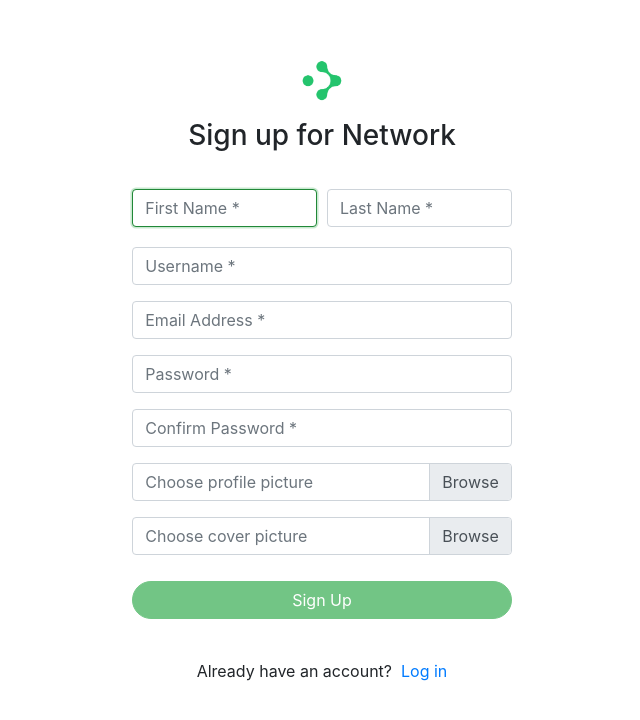
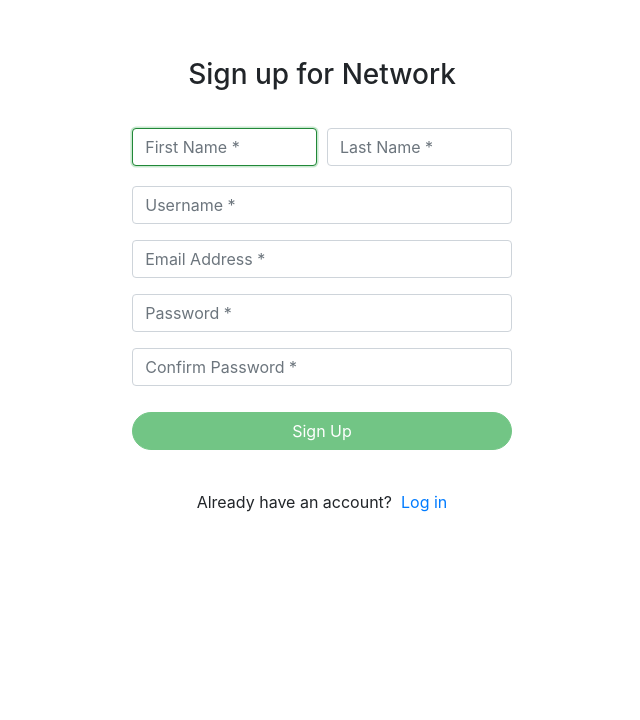
Before and after one commit to gowtham6828/SDP-Project, a Django app: page /n/register in a window 1280 px wide. Shown: the top 720 px of the page, without its empty margins (318-958 px from the left). Run offline with Django 3.2, Linux system fonts and the light colour scheme; some libraries are stand-ins or nearby versions.

Commit message:
Update register.html

```diff
--- a/network/templates/network/register.html
+++ b/network/templates/network/register.html
@@ -1,5 +1,4 @@
 {% extends "network/layout2.html" %}
-
 {% load static %}
 
 {% block title %}
@@ -7,19 +6,60 @@
 {% endblock %}
 
 {% block script %}
-    <script type"text/javascript" src="{% static 'network/signup.js' %}"></script>
+    <script type="text/javascript" src="{% static 'network/signup.js' %}"></script>
+    <script>
+        function validateSignUpForm() {
+            var firstName = document.querySelector('.fname').value;
+            var lastName = document.querySelector('.lname').value;
+            var username = document.querySelector('.usrname').value;
+            var email = document.querySelector('.email').value;
+            var password = document.querySelector('.pswd').value;
+            var confirmPassword = document.querySelector('.cpswd').value;
+
+            var emailRegex = /^[a-zA-Z0-9._%+-]+@(gmail\.com|yahoo\.com|yahoo\.in)$/;
+
+            // Validating first name, last name, and username (cannot be empty)
+            if (firstName.trim() === '' || lastName.trim() === '' || username.trim() === '') {
+                alert("First name, last name, and username cannot be empty.");
+                return false;
+            }
+
+            // Validating email format
+            if (!email.match(emailRegex)) {
+                alert("Invalid email format. Please enter a valid Gmail or Yahoo email address.");
+                return false;
+            }
+
+            // Validating password (at least 8 characters, including one uppercase letter, one lowercase letter, one number, and one special character)
+            var passwordRegex = /^(?=.*[a-z])(?=.*[A-Z])(?=.*\d)(?=.*[!@#$%^&*])[A-Za-z\d!@#$%^&*]{8,}$/;
+            if (!password.match(passwordRegex)) {
+                document.getElementById('password-error').innerText = "Invalid password format. Password must be at least 8 characters long and contain at least one uppercase letter, one lowercase letter, one number, and one special character.";
+                return false;
+            } else {
+                document.getElementById('password-error').innerText = ""; // Clearing error message if password is valid
+            }
+
+            // Validating password and confirm password match
+            if (password !== confirmPassword) {
+                alert("Passwords do not match.");
+                return false;
+            }
+
+            return true;
+        }
+    </script>
 {% endblock %}
 
 {% block body %}
     <div class="user-box" style="margin-top: 6vh;">
         <div>
             <center>
-                <img src="{% static 'network/Images/logo_icon.png' %}" height="45em" style="margin-bottom: 2vh;">
-                <h3>Sign up for Network</h2><br>
+                <!-- <img src="{% static 'network/Images/logo_icon.png' %}" height="45em" style="margin-bottom: 2vh;"> -->
+                <h3>Sign up for Network</h3><br>
             </center>
         </div>
 
-        <form action="{% url 'register' %}" method="post" id="signin-form" style="width: 100%;margin-bottom: 5vh;"  enctype="multipart/form-data">
+        <form action="{% url 'register' %}" method="post" id="signin-form" style="width: 100%;margin-bottom: 5vh;"  enctype="multipart/form-data" onsubmit="return validateSignUpForm()">
             {% csrf_token %}
             <div class="form-group">
                 <div class="form-row align-items-center">
@@ -39,32 +79,19 @@
             </div>
             <div class="form-group">
                 <input class="form-control inp email" type="email" name="email" placeholder="Email Address *" autocomplete="off">
-                <span class="star small"></span>
+                <span class="star small" id="email-error"></span>
             </div>
             <div class="form-group">
+                <div style="position: relative;">
                     <input class="form-control inp pswd" type="password" name="password" placeholder="Password *" autocomplete="off">
-                <span class="star small"></span>
+                    <span class="star small" id="password-error"></span>
+                    <i class="far fa-eye" id="togglePassword" style="position: absolute; right: 10px; top: 50%; transform: translateY(-50%); cursor: pointer;"></i>
+                </div>
             </div>
             <div class="form-group">
                 <input class="form-control inp cpswd" type="password" name="confirmation" placeholder="Confirm Password *" autocomplete="off">
                 <span class="star small"></span>
             </div>
-            <div class="form-group">
-                <div class="custom-file">
-                    <input type="file" name="profile" class="form-control custom-file-input" id="profile" accept="image/jpeg,image/png,image/webp,image/gif" data-focusable="true" aria-describedby="inputGroupFileAddon01">
-                    <label class="custom-file-label" for="profile"><span style="color: #6c757d;">Choose profile picture<span></label>
-                    <span class="star small"></span>
-                </div>
-            </div>
-            <div class="form-group">
-                <div class="custom-file">
-                    <input type="file" name="cover" class="form-control custom-file-input" id="cover" accept="image/jpeg,image/png,image/webp,image/gif" data-focusable="true" aria-describedby="inputGroupFileAddon01">
-                    <label class="custom-file-label" for="cover"><span style="color: #6c757d;">Choose cover picture<span></label>
-                    <span class="star small"></span>
-                </div>
-            </div>
-
-
             <center>
                 <input class="btn btn-primary" type="submit" value="Sign Up" style="margin-top: 10px; width: 95%;" disabled>
             </center>
@@ -76,4 +103,23 @@
             </center>
         </div><br><br>
     </div>
+
+    <script>
+        document.addEventListener('DOMContentLoaded', function() {
+            const passwordInput = document.querySelector('.pswd');
+            const togglePasswordButton = document.getElementById('togglePassword');
+
+            togglePasswordButton.addEventListener('click', function() {
+                if (passwordInput.type === "password") {
+                    passwordInput.type = "text";
+                    togglePasswordButton.classList.remove('fa-eye');
+                    togglePasswordButton.classList.add('fa-eye-slash');
+                } else {
+                    passwordInput.type = "password";
+                    togglePasswordButton.classList.remove('fa-eye-slash');
+                    togglePasswordButton.classList.add('fa-eye');
+                }
+            });
+        });
+    </script>
 {% endblock %}
```
Lines whose indentation alone changed are shown as unchanged.
